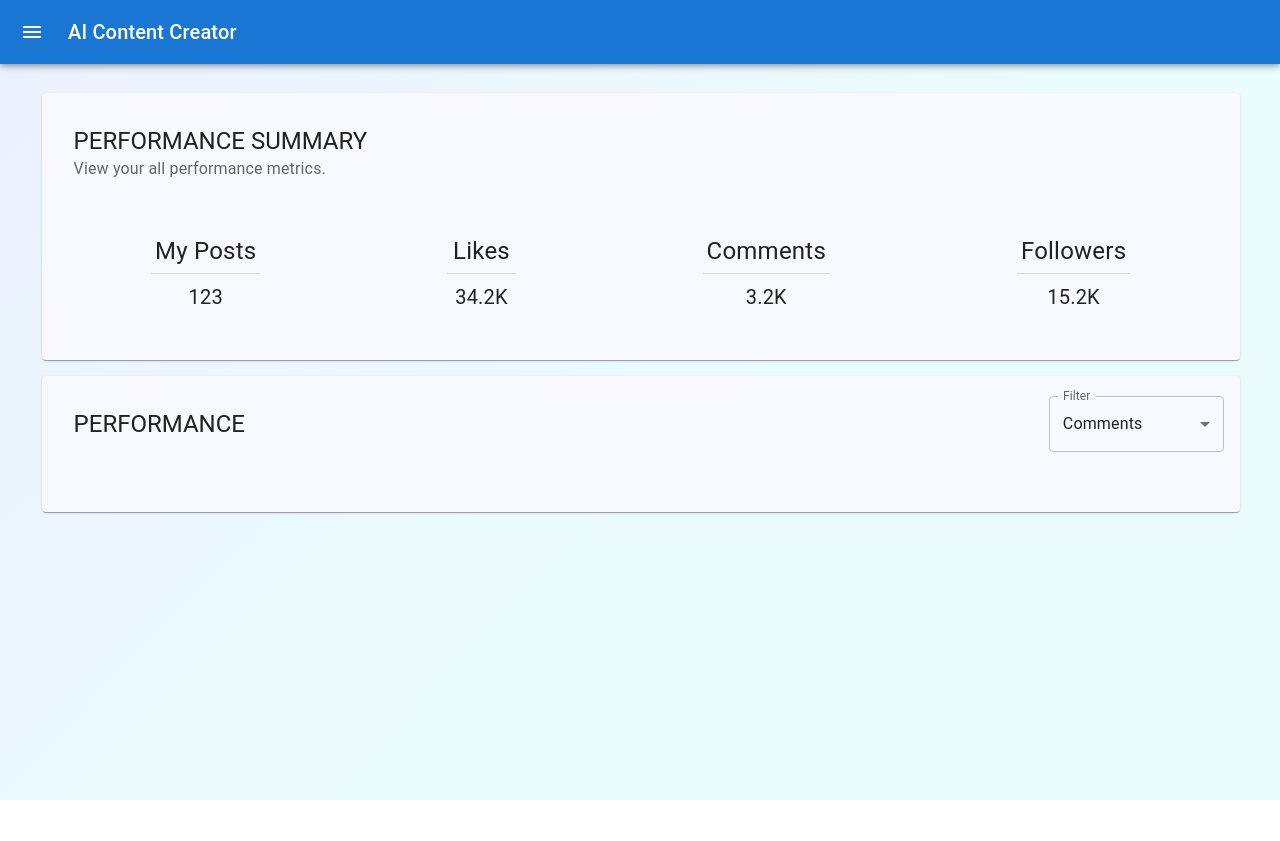
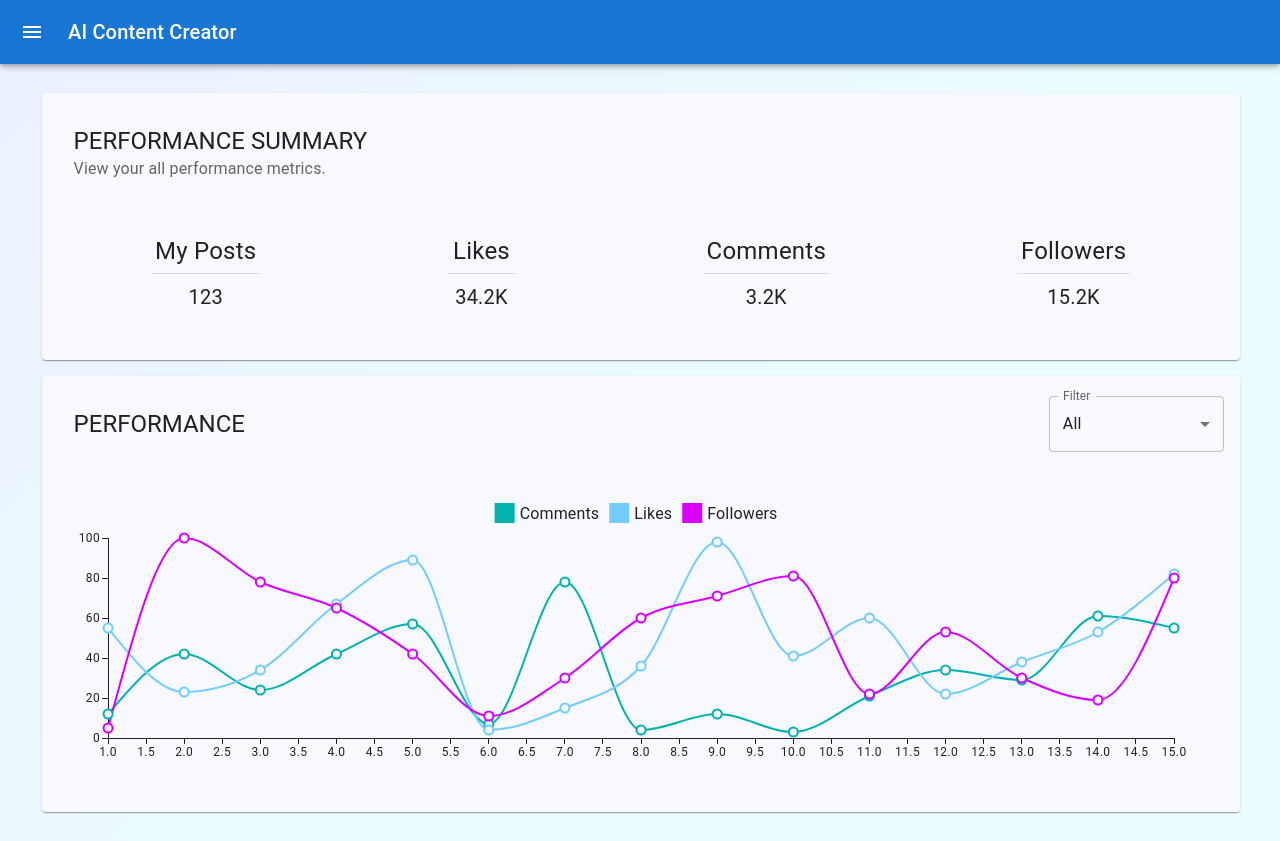
Before and after one commit to derekcoleman/Erciyes-AI-Content-Creator, a Next.js app in the folder client/: page /statistics in a window 1280 px wide. Before the commit the page ends 800 px from the top, so only its background shows below. Built offline with nearby package versions, Linux system fonts and the light colour scheme.

Commit message:
Basics of performance card completed

```diff
--- a/client/package.json
+++ b/client/package.json
@@ -13,6 +13,7 @@
     "@emotion/styled": "^11.13.0",
     "@mui/icons-material": "^6.1.3",
     "@mui/material": "^6.1.5",
+    "@mui/x-charts": "^7.22.3",
     "@mui/x-date-pickers": "^7.22.0",
     "dayjs": "^1.11.13",
     "jotai": "^2.10.1",
--- a/client/src/components/card/Performance.tsx
+++ b/client/src/components/card/Performance.tsx
@@ -8,14 +8,40 @@ import {
 } from "@mui/material";
 import { useState } from "react";
 import CardFilter from "../filter/CardFilter";
+import { LineChart } from "@mui/x-charts";
 
-const DUMMYDATAS = ["Comments", "Likes", "Followers"];
+const DUMMYDATAS = ["All", "Comments", "Likes", "Followers"];
+const ALL_SERIES = [
+  {
+    color: "#02B2AF",
+    label: "Comments",
+    data: [12, 42, 24, 42, 57, 7, 78, 4, 12, 3, 21, 34, 29, 61, 55],
+  },
+  {
+    color: "#72CCFF",
+    label: "Likes",
+    data: [55, 23, 34, 67, 89, 4, 15, 36, 98, 41, 60, 22, 38, 53, 82],
+  },
+  {
+    color: "#DA00FF",
+    label: "Followers",
+    data: [5, 100, 78, 65, 42, 11, 30, 60, 71, 81, 22, 53, 30, 19, 80],
+  },
+];
 
 const Performance = () => {
   const [filter, setFilter] = useState(DUMMYDATAS[0]);
   const handleChange = (event: SelectChangeEvent) => {
     setFilter(event.target.value as string);
   };
+
+  const filterSeries = (filter: string, series: typeof ALL_SERIES) => {
+    if (filter === "All") {
+      return series;
+    }
+    return series.filter((item) => item.label === filter);
+  };
+
   return (
     <Card component="form" sx={{ margin: 2, width: "96.5%" }}>
       <Box
@@ -33,7 +59,16 @@ const Performance = () => {
           filters={DUMMYDATAS}
         />
       </Box>
-      <CardContent></CardContent>
+      <CardContent>
+        <LineChart
+          xAxis={[
+            { data: [1, 2, 3, 4, 5, 6, 7, 8, 9, 10, 11, 12, 13, 14, 15] },
+          ]}
+          series={filterSeries(filter, ALL_SERIES)}
+          sx={{ width: "100%" }}
+          height={300}
+        />
+      </CardContent>
     </Card>
   );
 };
```
Also changed, not shown: 1 other file (tests, documents, lock files or other folders).
